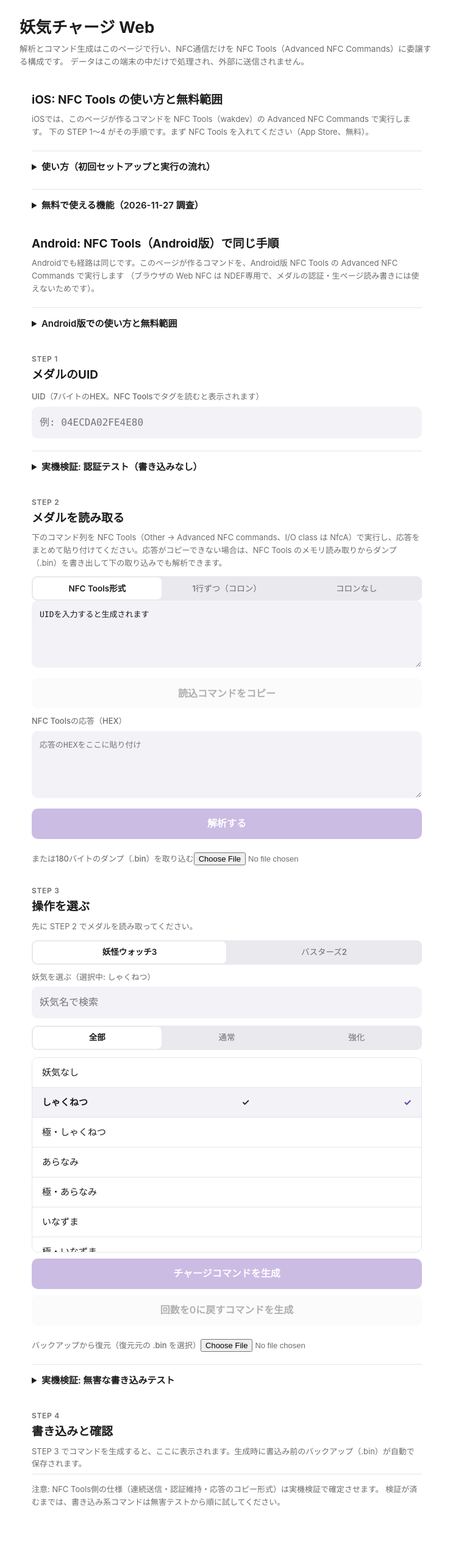
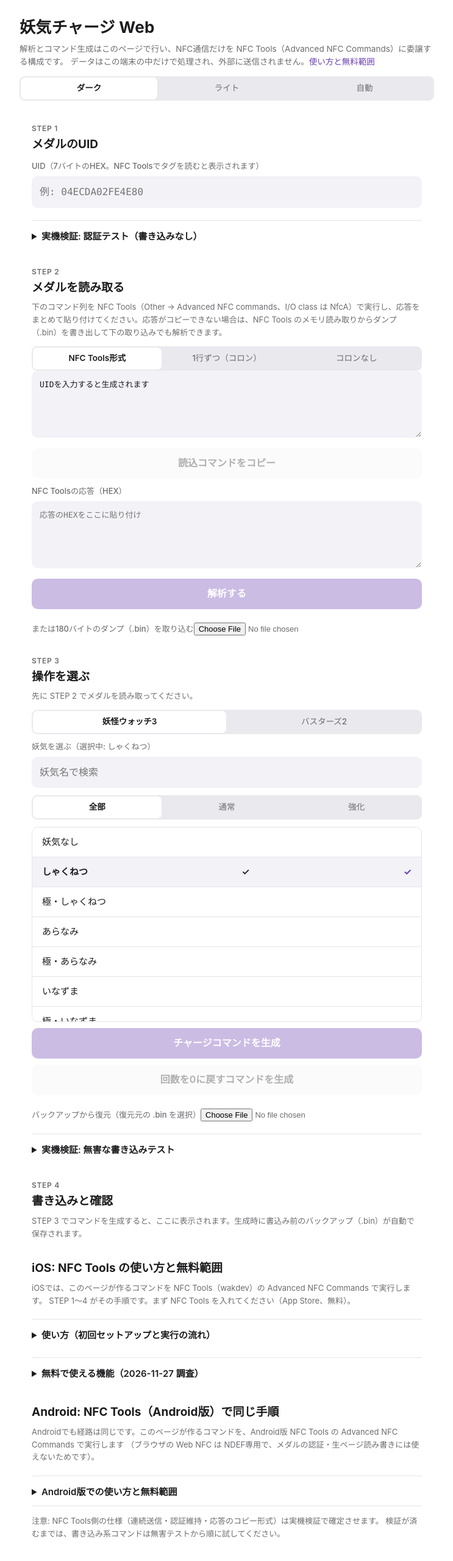
Before and after one commit to nezumi0627/youki-charger, a React (Vite) app: page / in a window 1280 px wide. Shown: the top 2560 px of the page at 61% size, without its empty margins (268-1011 px from the left). Before the commit the page ends 2520 px from the top, so only its background shows below. Built offline with nearby package versions, Linux system fonts and the light colour scheme.

Commit message:
ダーク基調テーマ切替とレイアウト改善: src/App.tsx

```diff
--- a/src/App.tsx
+++ b/src/App.tsx
@@ -72,6 +72,24 @@ export default function App() {
   const uid = useMemo(() => parseUID(uidText), [uidText]);
   const [format, setFormat] = useState<FormatStyle>("tools");
   const [copied, setCopied] = useState("");
+  const [themeMode, setThemeMode] = useState<"dark" | "light" | "auto">(
+    () => (localStorage.getItem("youki-theme") as "dark" | "light" | "auto" | null) ?? "dark",
+  );
+
+  useEffect(() => {
+    localStorage.setItem("youki-theme", themeMode);
+    const mq = window.matchMedia("(prefers-color-scheme: dark)");
+    const apply = () => {
+      const resolved = themeMode === "auto" ? (mq.matches ? "dark" : "light") : themeMode;
+      document.documentElement.dataset.theme = resolved;
+      document
+        .querySelector('meta[name="theme-color"]')
+        ?.setAttribute("content", resolved === "dark" ? "#000000" : "#ffffff");
+    };
+    apply();
+    mq.addEventListener("change", apply);
+    return () => mq.removeEventListener("change", apply);
+  }, [themeMode]);
 
   const [readCommands, setReadCommands] = useState<string[]>([]);
   const [authTestCommands, setAuthTestCommands] = useState<string[]>([]);
@@ -263,56 +281,17 @@ export default function App() {
           <h1>妖気チャージ Web</h1>
           <p>
             解析とコマンド生成はこのページで行い、NFC通信だけを NFC Tools（Advanced NFC Commands）に委譲する構成です。
-            データはこの端末の中だけで処理され、外部に送信されません。
+            データはこの端末の中だけで処理され、外部に送信されません。<a href="#guide">使い方と無料範囲</a>
           </p>
+          <div className="segmented theme-switch" role="group" aria-label="テーマ">
+            <button type="button" className={themeMode === "dark" ? "selected" : ""} onClick={() => setThemeMode("dark")}>ダーク</button>
+            <button type="button" className={themeMode === "light" ? "selected" : ""} onClick={() => setThemeMode("light")}>ライト</button>
+            <button type="button" className={themeMode === "auto" ? "selected" : ""} onClick={() => setThemeMode("auto")}>自動</button>
+          </div>
         </div>
       </header>
       <main>
       {copied && <p className="ok">{copied}</p>}
-
-      <section className="card">
-        <h2>iOS: NFC Tools の使い方と無料範囲</h2>
-        <p className="note">
-          iOSでは、このページが作るコマンドを NFC Tools（wakdev）の Advanced NFC Commands で実行します。
-          下の STEP 1〜4 がその手順です。まず NFC Tools を入れてください（App Store、無料）。
-        </p>
-        <details>
-          <summary>使い方（初回セットアップと実行の流れ）</summary>
-          <ol>
-            <li>NFC Tools を開き、下部の「Other」→「Advanced NFC commands」を選ぶ</li>
-            <li>初回は免責の確認（I Understand）をタップする</li>
-            <li>I/O class は <strong>NfcA</strong> を選ぶ</li>
-            <li>このページでコピーしたコマンドを Data 欄に貼り付ける（形式は「NFC Tools形式」が正書式です）</li>
-            <li>Send を押してから、メダルを iPhone の上部にかざす。<strong>認証は1回のかざしの中だけ有効</strong>なので、コマンドは全部まとめて1回で送ってください</li>
-            <li>終わったら Log の応答をコピーして、このページに貼り付けます。コピーできない場合は、NFC Tools のメモリ読み取りからダンプ（.bin）を書き出して STEP 2 で取り込んでください</li>
-          </ol>
-        </details>
-        <details>
-          <summary>無料で使える機能（2026-11-27 調査）</summary>
-          <ul>
-            <li><strong>無料</strong>: タグの読み取り（UID・情報表示）、メモリ読み取り、Advanced NFC Commands の送信（iOS での利用実例が複数あり、いずれも課金なしで全手順を紹介しています。ただし公式に「無料」と明記された文はありません）</li>
-            <li><strong>未確認（任意機能）</strong>: ダンプの書き出し、お気に入りの登録・書き出し、Write Dump。これらは必須手順には使っていません。無料で使えたら便利な追加機能として案内しています</li>
-            <li><strong>Pro Edition（¥600・買い切り）</strong>: iOS版で何が解放されるかは公式に公表されていません。このページの用途では購入する根拠はないため、不要です</li>
-          </ul>
-        </details>
-      </section>
-
-      <section className="card">
-        <h2>Android: NFC Tools（Android版）で同じ手順</h2>
-        <p className="note">
-          Androidでも経路は同じです。このページが作るコマンドを、Android版 NFC Tools の Advanced NFC Commands で実行します
-          （ブラウザの Web NFC は NDEF専用で、メダルの認証・生ページ読み書きには使えないためです）。
-        </p>
-        <details>
-          <summary>Android版での使い方と無料範囲</summary>
-          <ul>
-            <li>Play ストアで NFC Tools（wakdev、無料）を入れる</li>
-            <li>メニューから「Advanced NFC commands」を開き、I/O class は NfcA を選ぶ</li>
-            <li>あとは iOS と同じです。Data 欄に貼り付け → 送信 → かざす → Log の応答をこのページに貼る</li>
-            <li>無料範囲: Android版では Advanced Commands は通常機能として追加されており、Pro 限定の表記はありません（無料で使える公算が高いですが未確定）。Pro Edition は別アプリの買い切りで、この用途では不要です</li>
-          </ul>
-        </details>
-      </section>
 
       <section className="card">
         <span className="step">STEP 1</span>
@@ -527,6 +506,50 @@ export default function App() {
         )}
       </section>
 
+      <section className="card" id="guide">
+        <h2>iOS: NFC Tools の使い方と無料範囲</h2>
+        <p className="note">
+          iOSでは、このページが作るコマンドを NFC Tools（wakdev）の Advanced NFC Commands で実行します。
+          STEP 1〜4 がその手順です。まず NFC Tools を入れてください（App Store、無料）。
+        </p>
+        <details>
+          <summary>使い方（初回セットアップと実行の流れ）</summary>
+          <ol>
+            <li>NFC Tools を開き、下部の「Other」→「Advanced NFC commands」を選ぶ</li>
+            <li>初回は免責の確認（I Understand）をタップする</li>
+            <li>I/O class は <strong>NfcA</strong> を選ぶ</li>
+            <li>このページでコピーしたコマンドを Data 欄に貼り付ける（形式は「NFC Tools形式」が正書式です）</li>
+            <li>Send を押してから、メダルを iPhone の上部にかざす。<strong>認証は1回のかざしの中だけ有効</strong>なので、コマンドは全部まとめて1回で送ってください</li>
+            <li>終わったら Log の応答をコピーして、このページに貼り付けます。コピーできない場合は、NFC Tools のメモリ読み取りからダンプ（.bin）を書き出して STEP 2 で取り込んでください</li>
+          </ol>
+        </details>
+        <details>
+          <summary>無料で使える機能（2026-11-27 調査）</summary>
+          <ul>
+            <li><strong>無料</strong>: タグの読み取り（UID・情報表示）、メモリ読み取り、Advanced NFC Commands の送信（iOS での利用実例が複数あり、いずれも課金なしで全手順を紹介しています。ただし公式に「無料」と明記された文はありません）</li>
+            <li><strong>未確認（任意機能）</strong>: ダンプの書き出し、お気に入りの登録・書き出し、Write Dump。これらは必須手順には使っていません。無料で使えたら便利な追加機能として案内しています</li>
+            <li><strong>Pro Edition（¥600・買い切り）</strong>: iOS版で何が解放されるかは公式に公表されていません。このページの用途では購入する根拠はないため、不要です</li>
+          </ul>
+        </details>
+      </section>
+
+      <section className="card">
+        <h2>Android: NFC Tools（Android版）で同じ手順</h2>
+        <p className="note">
+          Androidでも経路は同じです。このページが作るコマンドを、Android版 NFC Tools の Advanced NFC Commands で実行します
+          （ブラウザの Web NFC は NDEF専用で、メダルの認証・生ページ読み書きには使えないためです）。
+        </p>
+        <details>
+          <summary>Android版での使い方と無料範囲</summary>
+          <ul>
+            <li>Play ストアで NFC Tools（wakdev、無料）を入れる</li>
+            <li>メニューから「Advanced NFC commands」を開き、I/O class は NfcA を選ぶ</li>
+            <li>あとは iOS と同じです。Data 欄に貼り付け → 送信 → かざす → Log の応答をこのページに貼る</li>
+            <li>無料範囲: Android版では Advanced Commands は通常機能として追加されており、Pro 限定の表記はありません（無料で使える公算が高いですが未確定）。Pro Edition は別アプリの買い切りで、この用途では不要です</li>
+          </ul>
+        </details>
+      </section>
+
         <p className="note footer-note">
           注意: NFC Tools側の仕様（連続送信・認証維持・応答のコピー形式）は実機検証で確定させます。
           検証が済むまでは、書き込み系コマンドは無害テストから順に試してください。
```
